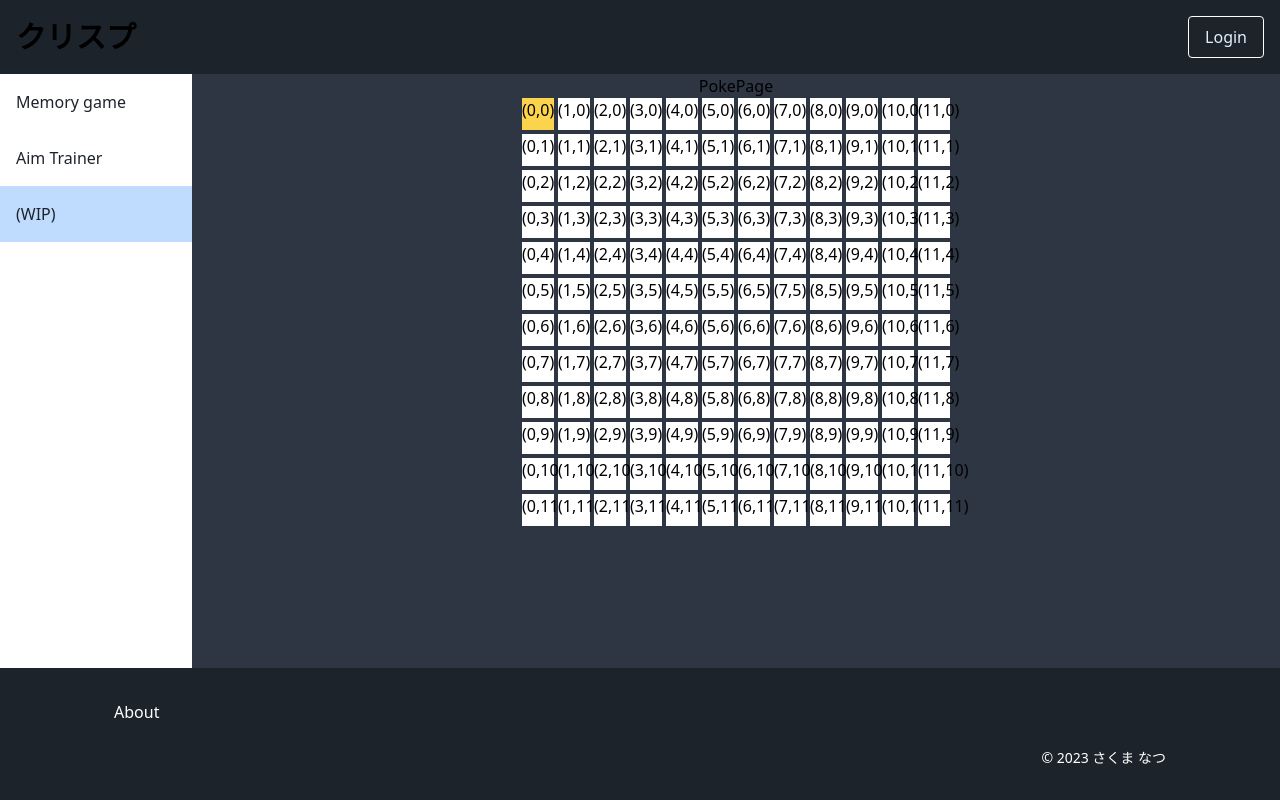
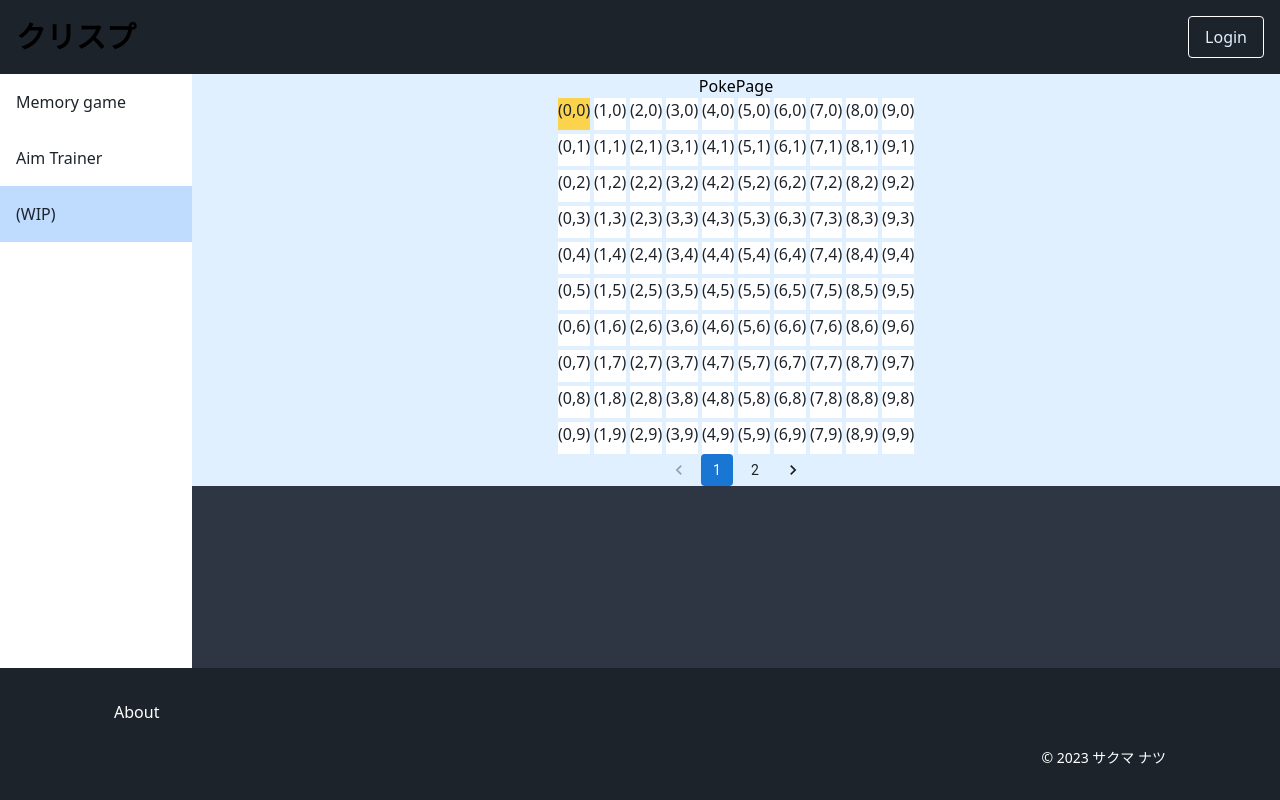
Before and after one commit to hyutake/react-next-ts, a Next.js app: page /keyboard in a window 1280 px wide. Shown: the top 800 px of the page. Built offline with nearby package versions, Linux system fonts and the light colour scheme; no server answers.

Commit message:
Minor updates

```diff
--- a/src/app/(game)/keyboard/page.tsx
+++ b/src/app/(game)/keyboard/page.tsx
@@ -1,12 +1,121 @@
 'use client'
 
 import Grid from "@/components/Keyboard/Grid";
+import GamePagination from "@/components/Keyboard/Pagination";
+import { useState, useEffect, useCallback } from "react";
+
+export type Position = {
+    x: number;
+    y: number;
+}
+
+const gridSize = 10;
+
+// for now, just 2 types: allowed paths and non-allowed paths
+const grid1 = [
+    0, 0, 0, 0, 0, 0, 0, 0, 0, 0,
+    0, 0, 0, 0, 0, 0, 0, 0, 0, 0,
+    0, 0, 0, 0, 0, 0, 0, 0, 0, 0,
+    0, 0, 0, 0, 0, 0, 0, 0, 0, 0,
+    0, 0, 0, 0, 0, 0, 0, 0, 0, 0,
+    0, 0, 0, 0, 0, 0, 0, 0, 0, 0,
+    0, 0, 0, 0, 0, 0, 0, 0, 0, 0,
+    0, 0, 0, 0, 0, 0, 0, 0, 0, 0,
+    0, 0, 0, 0, 0, 0, 0, 0, 0, 0,
+    0, 0, 0, 0, 0, 0, 0, 0, 0, 0,
+]
+
+const grid2 = [
+    0, 0, 0, 0, 0, 0, 0, 0, 0, 0,
+    0, 1, 1, 1, 1, 1, 1, 0, 1, 1,
+    0, 1, 0, 0, 0, 0, 1, 0, 1, 0,
+    0, 1, 0, 0, 0, 0, 0, 0, 1, 0,
+    0, 1, 0, 0, 0, 0, 1, 0, 1, 0,
+    0, 1, 1, 0, 1, 1, 1, 0, 1, 0,
+    0, 1, 0, 0, 0, 0, 0, 0, 0, 0,
+    0, 1, 0, 0, 1, 1, 1, 1, 1, 1,
+    0, 1, 0, 0, 0, 0, 0, 0, 0, 0,
+    0, 1, 0, 0, 0, 0, 0, 0, 0, 0,
+]
 
 const PokePage: React.FC = () => {
+    // position is 0-indexed. (0, 0) refers to top-left of grid -> (19, 19 refers to bottom-right of grid)
+    const [curPosition, setCurPosition] = useState<Position>({x: 0, y: 0});
+    // track the active grid
+    const [grid, setGrid] = useState<number[]>(grid1);
+
+    const updateGrid = (newGrid: string) => {
+        switch(newGrid) {
+            case 'grid_1':
+                setGrid(grid1);
+                break;
+            case 'grid_2':
+                setGrid(grid2);
+                break;
+            default:
+                console.log('Invalid grid!');
+                break;
+        }
+    }
+
+    const getNextGridPositionId = useCallback((newX: number, newY: number) => {
+        console.log(grid[newY * 10 + newX]);
+        return grid[newY * 10 + newX];
+    }, [grid])
+
+    // listen for certain key presses
+    useEffect(() => {
+        const handleKeyPress = (event: KeyboardEvent) => {
+            switch(event.key) {
+                case 'w':   // forward
+                    setCurPosition(prevPos => {
+                        const newX = prevPos.x;
+                        const newY = Math.max(0, prevPos.y - 1);
+                        if(getNextGridPositionId(newX, newY) === 1) return prevPos;
+                        return { x: newX, y: newY };
+                    });
+                    break;
+                case 'a':   // left
+                    setCurPosition(prevPos => {
+                        const newX = Math.max(0, prevPos.x - 1);
+                        const newY = prevPos.y;
+                        if(getNextGridPositionId(newX, newY) === 1) return prevPos;
+                        return { x: newX, y: newY };
+                    });
+                    break;
+                case 's':   // back
+                    setCurPosition(prevPos => {
+                        const newX = prevPos.x;
+                        const newY = Math.min(gridSize - 1, prevPos.y + 1 );
+                        if(getNextGridPositionId(newX, newY) === 1) return prevPos;
+                        return { x: newX, y: newY };
+                    });
+                    break;
+                case 'd':   // right
+                    setCurPosition(prevPos => {
+                        const newX = Math.min(gridSize - 1, prevPos.x + 1);
+                        const newY = prevPos.y;
+                        if(getNextGridPositionId(newX, newY) === 1) return prevPos;
+                        return { x: newX, y: newY };
+                    });
+                    break;
+                default:
+                    break;
+            }
+        }
+
+        window.addEventListener('keydown', handleKeyPress);
+
+        return () => {
+            window.removeEventListener('keydown', handleKeyPress);
+        }
+    }, [getNextGridPositionId])
+
     return (
-        <div className="flex flex-col justify-center items-center">
+        <div className="flex flex-col justify-center items-center bg-primary-blue-005">
             PokePage
-            <Grid />
+            <Grid curPosition={curPosition} grid={grid} />
+            <GamePagination updateGrid={updateGrid} />
         </div>
     )
 }
--- a/src/components/Keyboard/Grid.tsx
+++ b/src/components/Keyboard/Grid.tsx
@@ -1,62 +1,46 @@
-'use client'
+"use client";
 
-import { useEffect, useState } from "react";
+import { Position } from "@/app/(game)/keyboard/page";
 
-type Position = {
-    x: number;
-    y: number;
+interface GridProps {
+	curPosition: Position;
+	grid: number[];
 }
 
-const Grid: React.FC = () => {
-    const gridSize = 12;
-    // position is 0-indexed. (0, 0) refers to top-left of grid -> (19, 19 refers to bottom-right of grid)
-    const [curPosition, setCurPosition] = useState<Position>({x: 0, y: 0});
+const gridSize = 10;    // only 1 - 12 allowed
 
-    // listen for certain key presses
-    useEffect(() => {
-        const handleKeyPress = (event: KeyboardEvent) => {
-            switch(event.key) {
-                case 'w':   // forward
-                    setCurPosition(prevPos => ({ x: prevPos.x, y: Math.max(0, prevPos.y - 1) }));
-                    break;
-                case 'a':   // left
-                    setCurPosition(prevPos => ({ x: Math.max(0, prevPos.x - 1), y: prevPos.y }));
-                    break;
-                case 's':   // back
-                    setCurPosition(prevPos => ({ x: prevPos.x, y: Math.min(gridSize - 1, prevPos.y + 1 )}));
-                    break;
-                case 'd':   // right
-                    setCurPosition(prevPos => ({ x: Math.min(gridSize - 1, prevPos.x + 1), y: prevPos.y }));
-                    break;
-                default:
-                    break;
-            }
-        }
-
-        window.addEventListener('keydown', handleKeyPress);
-
-        return () => {
-            window.removeEventListener('keydown', handleKeyPress);
-        }
-    }, [])
-
+/*
+    Idea: Grid will purely be used to render a grid of 12 x 12 squares (best I can do :/)
+        - It will receive curPosition so that the current position can be "marked" (i.e. rendered differently)
+        - The idea is to have several different 12 x 12 grids to represent different maps
+        - So, the player can switch between maps while still preserving their position
+        - To make this game challenging the grids will probably have to be hard-coded
+        - Either a full grid configuration or a special grid name will also be passed here, TBD
+        - In order to correctly handle movement logic - e.g. when attempting to move to a "forbidden zone", stop
+            - Movement logic should be coded in somewhere where you can infer what blocks are of what type...
+*/
+const Grid: React.FC<GridProps> = ({ curPosition, grid }) => {
 	const renderGrid = () => {
 		const gridItems = [];
-        for(let y = 0; y < gridSize; y++) {
-            for(let x = 0; x < gridSize; x++) {
-                gridItems.push(<div key={`${x}-${y}`} className={`h-8 w-8 text-black ${curPosition.x === x && curPosition.y === y ? 'bg-amber-300' : 'bg-white'}`}>
+		for (let y = 0; y < gridSize; y++) {
+			for (let x = 0; x < gridSize; x++) {
+				gridItems.push(
+					<div
+						key={`${x}-${y}`}
+						className={`h-8 w-8 text-cool-gray-90 ${
+							curPosition.x === x && curPosition.y === y
+								? "bg-amber-300"
+								: grid[y*10+x] === 1 ? 'bg-gray-300' : 'bg-white'}`}
+					>
 						({x},{y})
-                </div>)
+					</div>
+				);
 			}
 		}
 		return gridItems;
-    }
+	};
 
-    return (
-        <div className={`grid grid-cols-12 gap-1`}>
-            {renderGrid()}
-        </div>
-    );
-}
+	return <div className={`grid grid-cols-10 gap-1`}>{renderGrid()}</div>;
+};
 
 export default Grid;
--- /dev/null
+++ b/src/components/Keyboard/Pagination.tsx
@@ -0,0 +1,76 @@
+"use client"
+
+import { Box, Pagination } from "@mui/material";
+import { useEffect, useState } from "react";
+
+/*
+    Idea: Pagination will control the navigation between all the grid maps
+        - Ideally, the data handled here can entirely be used to help render the grid map
+            - Meaning that theres an array of arrays, each of these internal arrays containing 144 (12x12) values to denote "terrain"
+            - And then renderGrid() can be modified to just read through and render different grids accordingly
+        - Alternatively, the data handled here can just contain some text / enum to denote the type of grid map, and then leave that up to renderGrid() to interpret
+        - [UPDATE]: doing 1st option, full grid data needed to properly handle movement logic
+        - Full grid data can be hard-coded in page.tsx, just use id or smth here to denote which grid in particular
+        - Will have to track the actual grid (array of 144 values) in page.tsx, updateGrid to be passed here to modify it
+*/
+
+const pageSize = 1;
+
+const GRID_DATA = [
+    { id: 'g1', name: 'grid_1' },
+    { id: 'g2', name: 'grid_2' },
+]
+
+interface GamePaginationProps {
+    updateGrid: (newGrid: string) => void;
+}
+
+const GamePagination: React.FC<GamePaginationProps> = ({ updateGrid }) => {
+    const [pagination, setPagination] = useState({
+        count: 0,
+        from: 0,
+        to: pageSize,
+    })
+
+    const getMockData = (from: number, to: number) => {
+        const data = GRID_DATA.slice(from, to);
+        return {
+            count: GRID_DATA.length,
+            data: data
+        }
+    }
+
+    useEffect(() => {
+        const res = getMockData(pagination.from, pagination.to);
+        // console.log(res);
+
+        updateGrid(res.data[0].name);
+
+        setPagination((prevState) => {
+            return {...prevState, count: res.count}
+        })
+    }, [pagination.from, pagination.to, updateGrid])
+
+    // page given here is NOT 0-indexed
+    const handlePageChange = (event: any, page: number) => {
+        const from = (page - 1) * pageSize;
+        const to = (page - 1) * pageSize + pageSize;
+
+        setPagination((prevState) => {
+            return {...prevState, from, to}
+        })
+    }
+
+    return (
+        <Box display={"flex"} justifyContent={"center"} alignItems={"center"}>
+            <Pagination
+                count={Math.ceil(pagination.count / pageSize)}
+                onChange={handlePageChange}
+                shape="rounded"
+                color="primary"
+            />
+        </Box>
+    )
+}
+
+export default GamePagination;
--- a/src/components/Layout/Footer.tsx
+++ b/src/components/Layout/Footer.tsx
@@ -23,7 +23,7 @@ const Footer: React.FC = () => {
       </div>
       <div className="container mx-auto mt-6">
         <p className="md:text-end text-start font-normal text-sm text-white ml-auto mr-[90px]">
-          &copy; {new Date().getFullYear()} さくま なつ
+          &copy; {new Date().getFullYear()} サクマ ナツ
         </p>
       </div>
     </footer>
```
Lines whose indentation alone changed are shown as unchanged.
